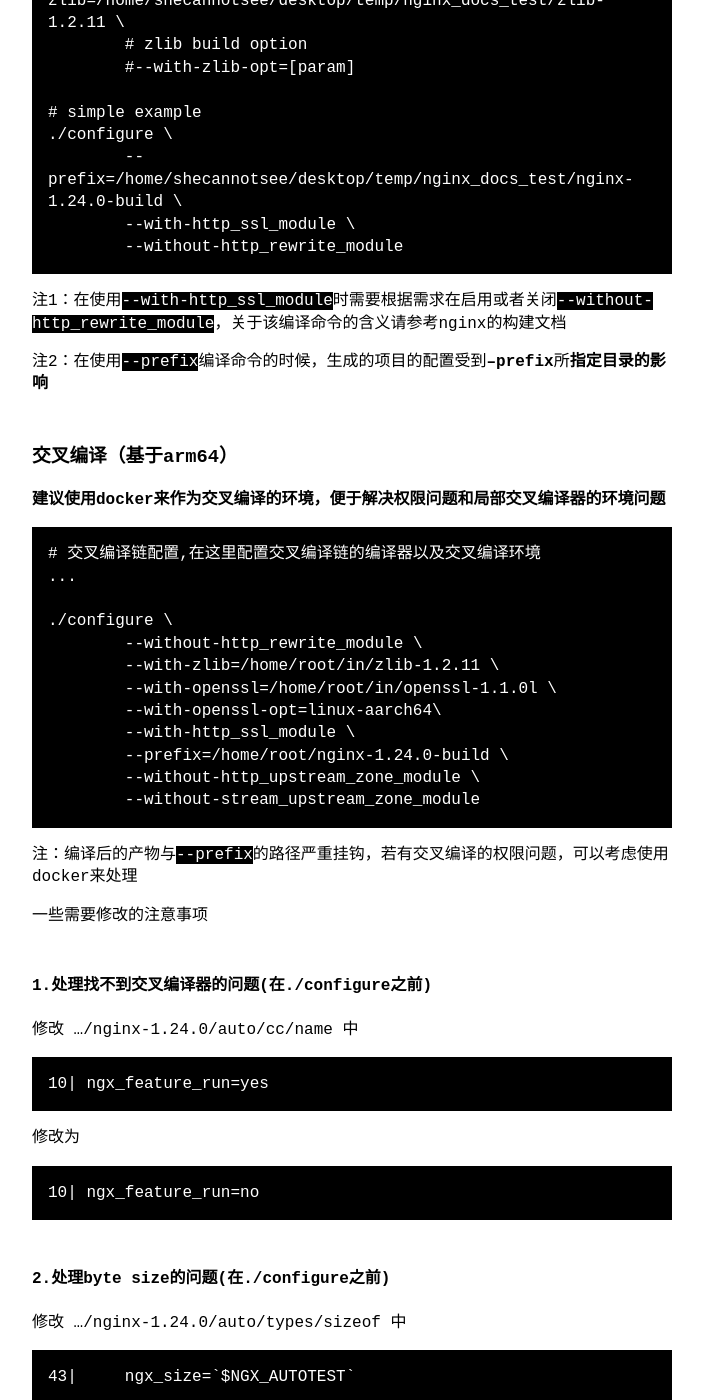
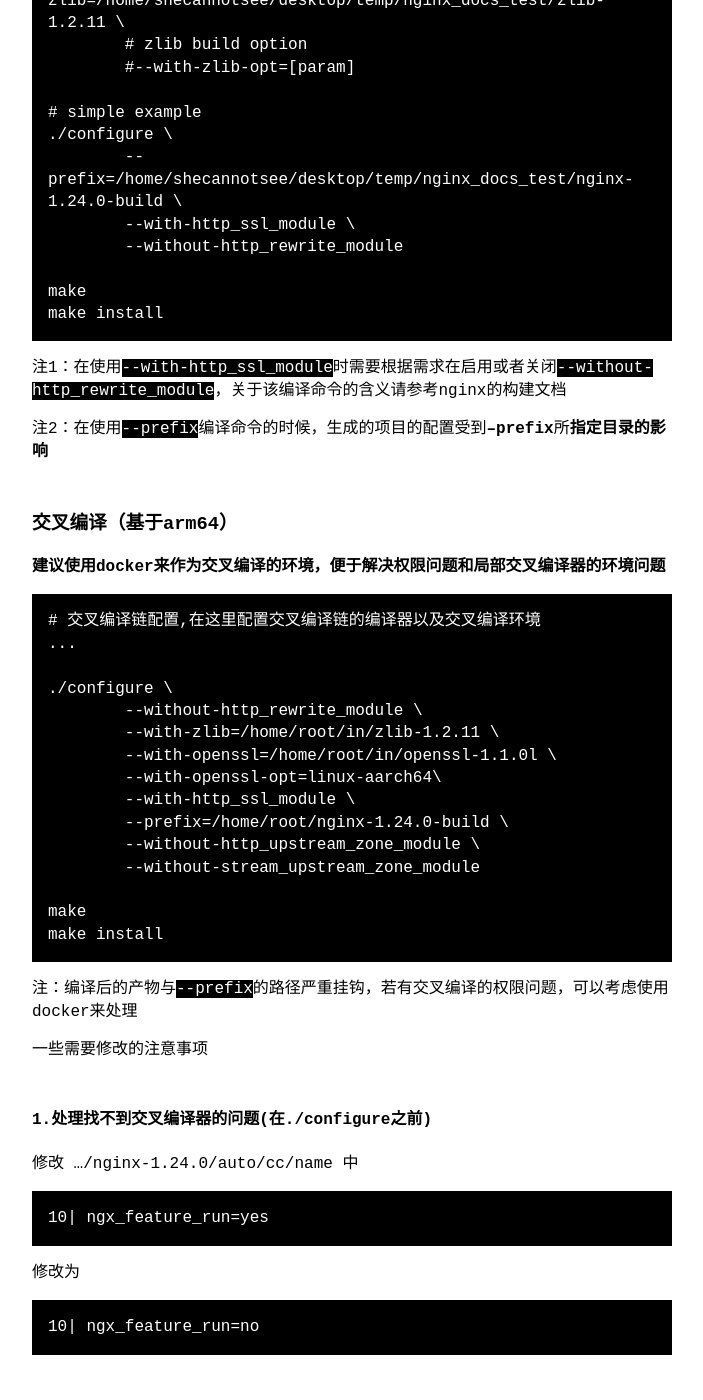
Before and after one commit to shecannotsee/shecannotsee.github.io, a Jekyll site: the page built from _posts/2023-06-25-nginx_usage_deployment.md, in a window 1280 px wide and 1400 px high, scrolled down 934 px. Shown: the whole window, without its empty margins (288-991 px from the left). Built offline with Jekyll 4.4.1, drawn with Linux system fonts in a browser that asks for light colours.

Commit message:
add nginx docs,make & make install

````diff
--- a/_posts/2023-06-25-nginx_usage_deployment.md
+++ b/_posts/2023-06-25-nginx_usage_deployment.md
@@ -39,6 +39,9 @@ nginx的官方文档：http://nginx.org/en/docs/
 	--prefix=/home/shecannotsee/desktop/temp/nginx_docs_test/nginx-1.24.0-build \
 	--with-http_ssl_module \
 	--without-http_rewrite_module
+
+make
+make install
 ```
 
 注1：在使用`--with-http_ssl_module`时需要根据需求在启用或者关闭`--without-http_rewrite_module`，关于该编译命令的含义请参考nginx的构建文档
@@ -64,6 +67,9 @@ nginx的官方文档：http://nginx.org/en/docs/
 	--prefix=/home/root/nginx-1.24.0-build \
 	--without-http_upstream_zone_module \
 	--without-stream_upstream_zone_module
+
+make
+make install
 ```
 
 注：编译后的产物与`--prefix`的路径严重挂钩，若有交叉编译的权限问题，可以考虑使用docker来处理
````
Also changed, not shown: notes/nginx_usage_deployment.md (+6 -0 lines).
